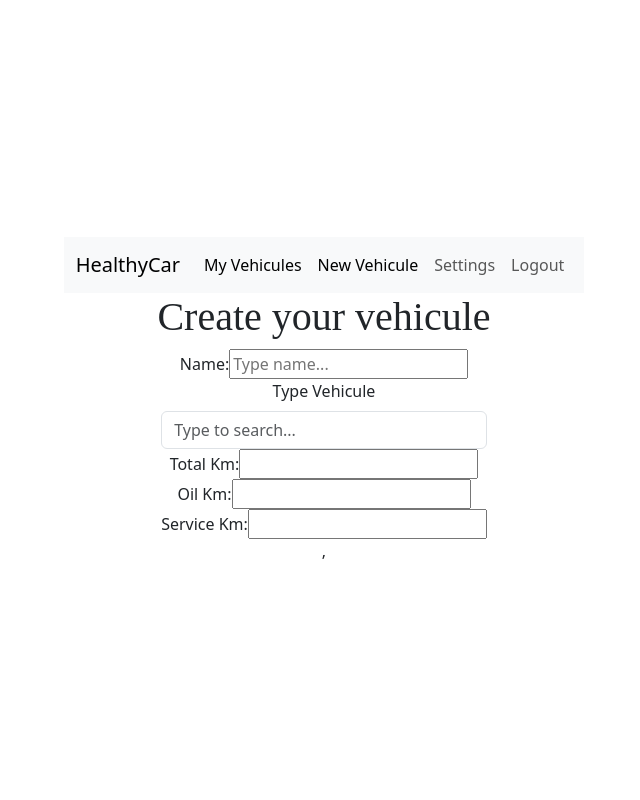
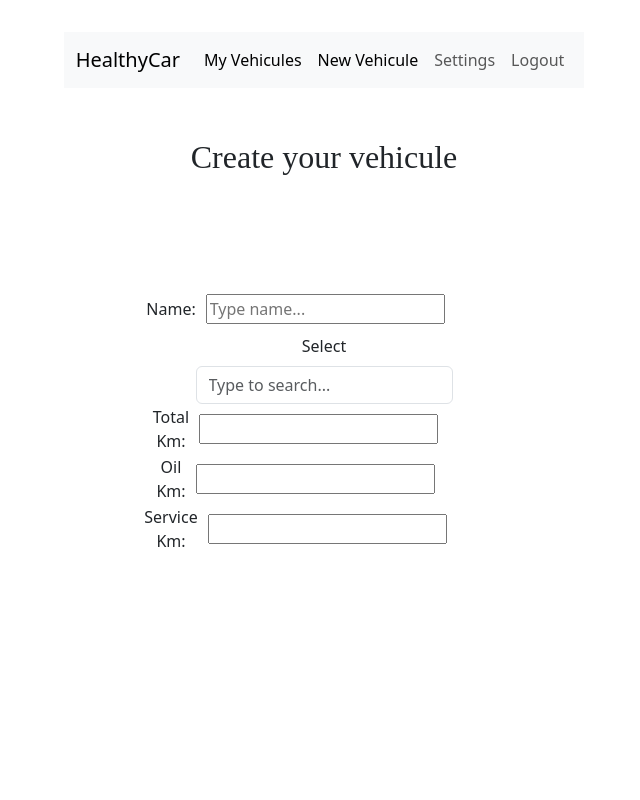
Before and after one commit to IgnacioFontaine/HealthyCar, a React (Vite) app in the folder cliente/: page /create in a window 1280 px wide. Shown: the top 800 px of the page, without its empty margins (316-956 px from the left). Built offline with nearby package versions, Linux system fonts and the light colour scheme.

Commit message:
cambio new vehicule

```diff
--- a/cliente/src/Components/NewVehicule/newVehicule.css
+++ b/cliente/src/Components/NewVehicule/newVehicule.css
@@ -0,0 +1,20 @@
+.titulo{
+  font-size: 2rem;
+  padding: 50px 0;
+  font-family: 'Libre Baskerville', serif;
+}
+
+.form-create{
+  height: 700px;
+  width: 200px;
+  padding: 50px;
+}
+
+.input-vehicule{
+  display: flex;
+  align-items: center;
+  justify-content: center;
+  height: 50px;
+  width: 200px;
+  gap: 10px;
+}
--- a/cliente/src/Components/NewVehicule/newVehicule.jsx
+++ b/cliente/src/Components/NewVehicule/newVehicule.jsx
@@ -1,18 +1,20 @@
+import './newVehicule.css';
+
 const NewVehicules = () => {
 
   return (
     < div className=" d-flex flex-column justify-content-center align-items-center">
         <div >
         <div>
-          <h1 >Create your vehicule</h1>
+          <h1 className="titulo align-text-center" >Create your vehicule</h1>
         </div>
-        <div className="container">
-          <div>
+        <div className="container form-create">
+          <div className="flex input-vehicule">
             <label htmlFor="vehiculeName" className="input-label">Name:</label>
             <input  id="vehiculeName" placeholder="Type name..."></input>
           </div>
           <div>
-            <label htmlFor="exampleDataList" className="form-label">Type Vehicule</label>
+            <label htmlFor="exampleDataList" className="form-label">Select</label>
             <input className="form-control" list="datalistOptions" id="exampleDataList" placeholder="Type to search..."></input>
             <datalist id="datalistOptions">
               <option name="Car" value="Car"></option>
@@ -21,15 +23,15 @@ const NewVehicules = () => {
               <option name="Other" value="Other"></option>
             </datalist>
           </div>
-          <div>
+          <div className="flex input-vehicule">
             <label htmlFor="vehiculeTotalKm" className="input-label">Total Km:</label>
             <input  id="vehiculeTotalKm" placeholder=""></input>
           </div>
-          <div>
+          <div className="flex input-vehicule">
             <label htmlFor="vehiculeOilKm" className="input-label">Oil Km:</label>
             <input  id="vehiculeOilKm" placeholder=""></input>
           </div>
-          <div>
+          <div className="flex input-vehicule">
             <label htmlFor="vehiculeServiceKm" className="input-label">Service Km:</label>
             <input  id="vehiculeServiceKm" placeholder=""></input>
           </div>
```
